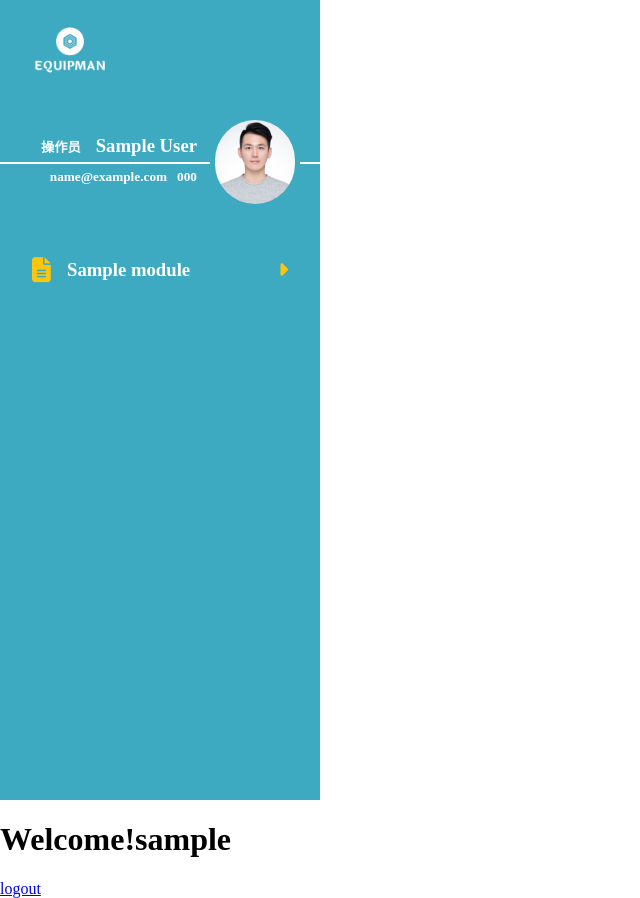
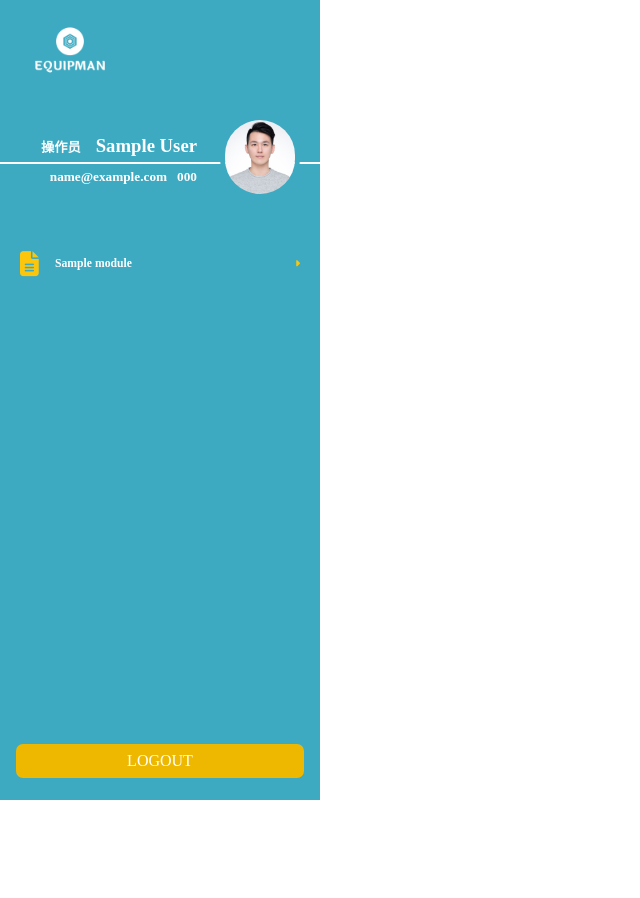
Before and after one commit to fengxue8076828/equipment_manager, a Django app: page / in a window 1280 px wide. Shown: the whole page, without its empty margins (0-640 px from the left). After the commit the page ends 800 px from the top, so only its background shows below. Run offline with Django 4.2, Linux system fonts and the light colour scheme; a user stored in the database is signed in; tables that the repository leaves empty hold one stand-in row (values such as "Sample post"); some libraries are stand-ins or nearby versions.

Commit message:
finish menu

```diff
--- a/info_manager/views.py
+++ b/info_manager/views.py
@@ -21,8 +21,5 @@ class MainPanelView(LoginRequiredMixin,TemplateView):
 class MenuView(View):
     def get(self,request,*args,**kwargs):
         menu=request.user.role.modules.all()
-        print("*****************")
-        print(menu)
-
         menu_data=serializers.serialize("json",menu)
         return JsonResponse({"menu":menu_data},status=200)
--- a/static/css/main-panel.css
+++ b/static/css/main-panel.css
@@ -1,17 +1,20 @@
+*,*::before,*::after{
+    box-sizing: border-box;
+}
 body{
     margin: 0;
     padding: 0;
-    box-sizing: border-box;
 }
 .main{
     width: 100%;
-    height: 100vh;
+    min-height: 100vh;
     display: flex;
 }
 .menu{
     width: 25%;
-    height: 100%;
+    min-height: 100vh;
     background: #3DAAC2;
+    position: relative;
 }
 .main-content {
     width: 70%;
@@ -75,16 +78,21 @@ body{
     flex-direction: column;
     align-items: center;
     color:white;
+    width: 100%;
 }
 .menu-item {
-    width: 80%;
+    width: 100%;
+    padding:0.5em 2em;
+    font-size: 0.625rem;
+    cursor: pointer;
     display: flex;
     justify-content: space-between;
     align-items: center;
+
 }
 .menu-item i {
     color:#fcc60d;
-    font-size:20px;
+    font-size:10px;
 }
 .menu-item-title {
     display: flex;
@@ -97,6 +105,41 @@ body{
     font-size:25px;
     color:#fcc60d;
     background-color: 3DAAC2;
-
     margin-right: 10px;
 }
+.menu-second {
+    background-color: white;
+    color:#3DAAC2;
+    padding-left: 3em;
+}
+.menu-second:hover{
+    background-color: lightgray;
+}
+
+.btn-logout {
+    position: absolute;
+    display: block;
+    border:none;
+    padding: 0.3em;
+    background-color: #efb800;
+    text-decoration: none;
+    width: 90%;
+    left: 50%;
+    right: 50%;
+    bottom: 5px;
+    transform: translate(-50%,-50%);
+    text-align: center;
+    color:white;
+    text-transform: uppercase;
+    border-radius: 7px;
+    padding:0.5em;
+}
+.btn-logout:hover {
+    background-color: #fcc60d;
+}
+
+/* utilities */
+.hide {
+    display: none;
+    transition: 0.5s;
+}
--- a/static/js/menu.js
+++ b/static/js/menu.js
@@ -1,5 +1,43 @@
 
 window.addEventListener('load',getMenu)
+
+function renderMenu(parent_module,menus){
+    let menuHTML=""
+    let items=menus.filter(function(menu){
+        return menu.fields.parent_module==parent_module
+    })
+    for (let item of items){
+        menuHTML+=renderMenuItem(item)
+        menuHTML+=renderMenu(item.pk,menus)
+    }
+    return menuHTML
+}
+
+function renderMenuItem(item){
+    let menuItemHTML=''
+    if (!item.fields.parent_module){
+        menuItemHTML=`
+            <div class="menu-item" id="${item.pk}">
+                <div class="menu-item-title">
+                    <i class="fa-solid fa-file-lines"></i>
+                    <h3 class="menu-item-text">${item.fields.name}</h3>
+                </div>
+                <i class="fa-solid fa-caret-right"></i>
+            </div>
+        `
+    }else {
+        menuItemHTML=`
+        <div class="menu-item menu-second hide" id="${item.pk}" data-parent="${item.fields.parent_module}">
+            <div class="menu-item-title">
+                <i class="fa-solid fa-file-lines"></i>
+                <h3 class="menu-item-text">${item.fields.name}</h3>
+            </div>
+            <i class="fa-solid fa-caret-right"></i>
+        </div>
+    `
+    }
+    return menuItemHTML
+}
 
 function getMenu(){
     const menuContainer=document.getElementById("menu-items")
@@ -11,23 +49,22 @@ function getMenu(){
             const responseText=JSON.parse(this.responseText)
             let menuItems=JSON.parse(responseText.menu)
             console.log(menuItems)
-            for (let menu of menuItems) {
-                if(!menu.fields.parent_module){
-                    const menuItemHTML=`
-                        <div class="menu-item" id="${menu.pk}">
-                            <div class="menu-item-title">
-                                <i class="fa-solid fa-file-lines"></i>
-                                <h3 class="menu-item-text">${menu.fields.name}</h3>
-                            </div>
-                            <i class="fa-solid fa-caret-right"></i>
-                        </div>
-                    `
-                    menuHTML+=menuItemHTML
-                }
-            }
-            menuContainer.innerHTML=menuHTML
-
+            menuContainer.innerHTML=renderMenu(null,menuItems)
         }
     }
     xhr.send()
 }
+document.addEventListener('click',function(e){
+    if ((e.target.classList.contains("menu-item") && !e.target.dataset.parent) ||
+     (e.target.closest(".menu-item") && !e.target.closest(".menu-item").dataset.parent)
+     ){
+        secondItems=document.querySelectorAll("[data-parent]")
+        secondItems.forEach(function(item){
+            item.classList.remove("hide")
+            if (item.dataset.parent!=(e.target.classList.contains("menu-item")?
+            e.target.id:e.target.closest(".menu-item").id)){
+                item.classList.add("hide")
+            }
+        })
+    }
+})
--- a/templates/main_panel.html
+++ b/templates/main_panel.html
@@ -18,7 +18,7 @@
             <div class="menu-info">
                 <img class="logo" src="{% static 'logo/logo-color.png'%}">
                 <div class="info">
-                    <img class="photo" src="{% static 'images/photo.png'%}">
+                    <a href="#"><img class="photo" src="{% static 'images/photo.png'%}"></a>
                     <div class="title">
                         <h5>操作员</h5>
                         <h3>{{ request.user.real_name }}</h3>
@@ -32,21 +32,14 @@
                 </div>
             </div>
             <div class="menu-items" id="menu-items">
-                <div class="menu-item">
-                    <div class="menu-item-title">
-                        <i class="fa-solid fa-file-lines"></i>
-                        <h3 class="menu-item-text">基本信息管理</h3>
-                    </div>
-                    <i class="fa-solid fa-caret-right"></i>
-                </div>
             </div>
+            <a href="{% url 'logout' %}" class="btn-logout">logout</a>
         </div>
         <div class="main-content">
-
+            {% block content %}
+            {% endblock content%}
         </div>
     </main>
-    <h1>Welcome!{{ request.user.username}}</h1>
-    <a href="{% url 'logout' %}">logout</a>
     <script src="{% static 'js/menu.js'%}"></script>
 </body>
 </html>
```
